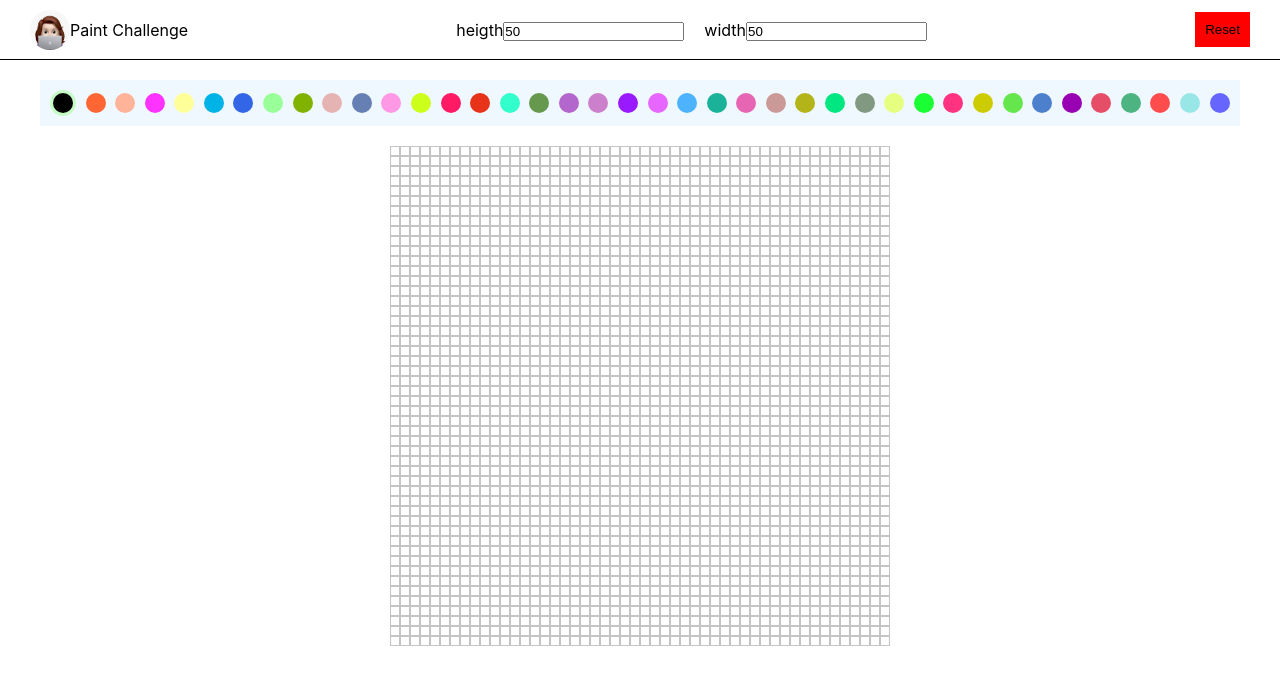
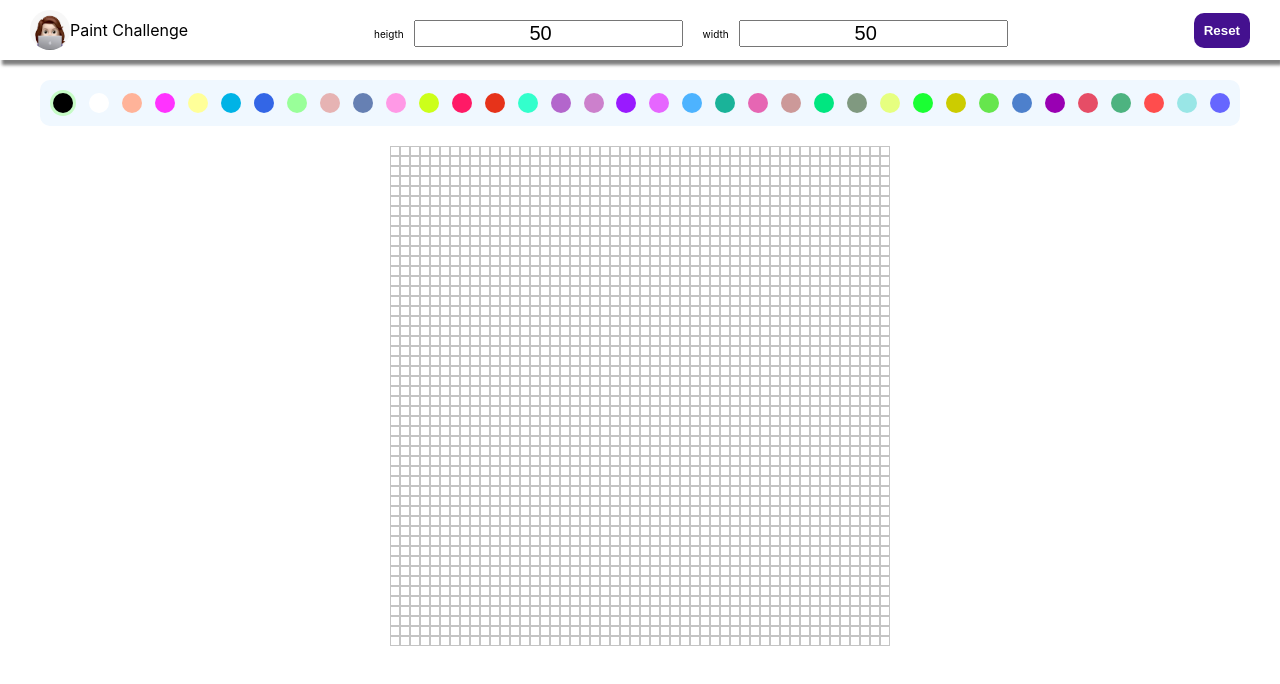
Before and after one commit to Babi1618/paint-challenge, a React (Create React App) app: page / in a window 1280 px wide. Shown: the top 684 px of the page. Built offline with nearby package versions, Linux system fonts and the light colour scheme.

Commit message:
package json for build

```diff
--- a/package.json
+++ b/package.json
@@ -19,7 +19,7 @@
   },
   "scripts": {
     "start": "react-scripts start",
-    "build": "react-scripts build",
+    "build": "CI= react-scripts build",
     "test": "react-scripts test",
     "eject": "react-scripts eject",
     "lint": "eslint src/**/*.ts src/**/*.tsx"
--- a/src/App.scss
+++ b/src/App.scss
@@ -1,8 +1,21 @@
+/*
+======
+Variables
+======
+*/
+:root {
+  --primaryLightColor: #b8a5e6;
+  --primaryColor: #44118f;
+  --lightShadow: 2px 5px 3px 0px rgba(0, 0, 0, 0.5);
+  --darkShadow: 4px 10px 5px 0px rgba(0, 0, 0, 0.5);
+}
+
 .navbar {
   display: flex;
   justify-content: space-between;
   height: 60px;
-  border-bottom: 1px solid;
+  // border-bottom: 1px solid;
+  box-shadow: var(--lightShadow);
   padding: 20px 30px;
   .icon {
     display: flex;
@@ -19,17 +32,34 @@
   .canvas-size {
     display: flex;
     gap: 20px;
+    .canva-size-select {
+      display: flex;
+      align-items: center;
+      gap: 10px;
+      label {
+        font-size: 10px;
+      }
+      input {
+        font-size: 20px;
+        text-align: center;
+      }
+    }
   }
   .reset {
     display: flex;
     align-items: center;
+
     button {
-      background-color: red;
+      background-color: var(--primaryColor);;
+      border-radius: 10px;
+      font-weight: 600;
       padding: 10px;
       border: none;
+      color: white;
       cursor: pointer;
       &:hover {
-        background-color: pink;
+        background-color: var(--primaryLightColor);
+        color:black
       }
     }
   }
@@ -39,10 +69,11 @@
   display: flex;
   margin: 20px 40px;
   background-color: aliceblue;
+  border-radius: 10px;
   .content {
     padding: 10px;
     display: flex;
-    gap: 8px;
+    gap: 5px;
     justify-content: space-between;
     width: 100%;
     flex-wrap: wrap;
@@ -67,7 +98,6 @@
 
   .single-line {
     display: grid;
-    // grid-template-columns: repeat(3, 30px);
     .square {
       height: 10px;
       width: 10px;
--- a/src/components/CanvasSizeSelect.tsx
+++ b/src/components/CanvasSizeSelect.tsx
@@ -5,7 +5,7 @@ const CanvaSizeSelect = ({ type, value, onChange }: any) => {
     onChange(value);
   };
   return (
-    <div>
+    <div className="canva-size-select">
       <label>{type}</label>
       <input
         type="number"
--- a/src/utils/colorsArray.ts
+++ b/src/utils/colorsArray.ts
@@ -1,13 +1,13 @@
 export const colorsArray = [
   "black",
-    "#FF6633",
+  "white",
   "#FFB399",
   "#FF33FF",
   "#FFFF99",
   "#00B3E6",
   "#3366E6",
   "#99FF99",
-    "#80B300",
+  // "#80B300",
   "#E6B3B3",
   "#6680B3",
   "#FF99E6",
@@ -15,7 +15,7 @@ export const colorsArray = [
   "#FF1A66",
   "#E6331A",
   "#33FFCC",
-    "#66994D",
+  // "#66994D",
   "#B366CC",
   "#CC80CC",
   "#991AFF",
@@ -24,12 +24,12 @@ export const colorsArray = [
   "#1AB399",
   "#E666B3",
   "#CC9999",
-    "#B3B31A",
+  // "#B3B31A",
   "#00E680",
   "#809980",
   "#E6FF80",
   "#1AFF33",
-    "#FF3380",
+  // "#FF3380",
   "#CCCC00",
   "#66E64D",
   "#4D80CC",
```
Lines whose indentation alone changed are shown as unchanged.
